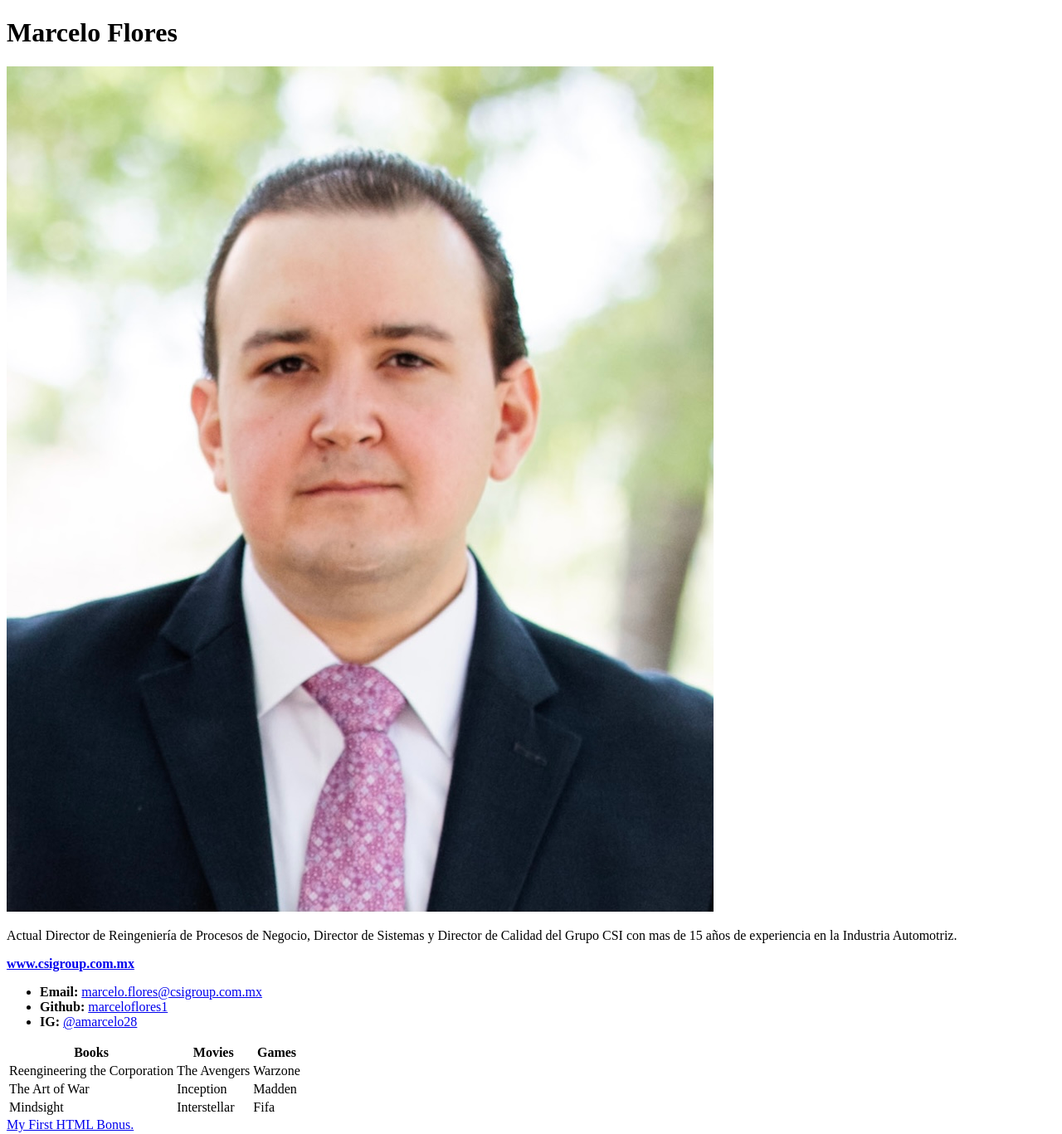
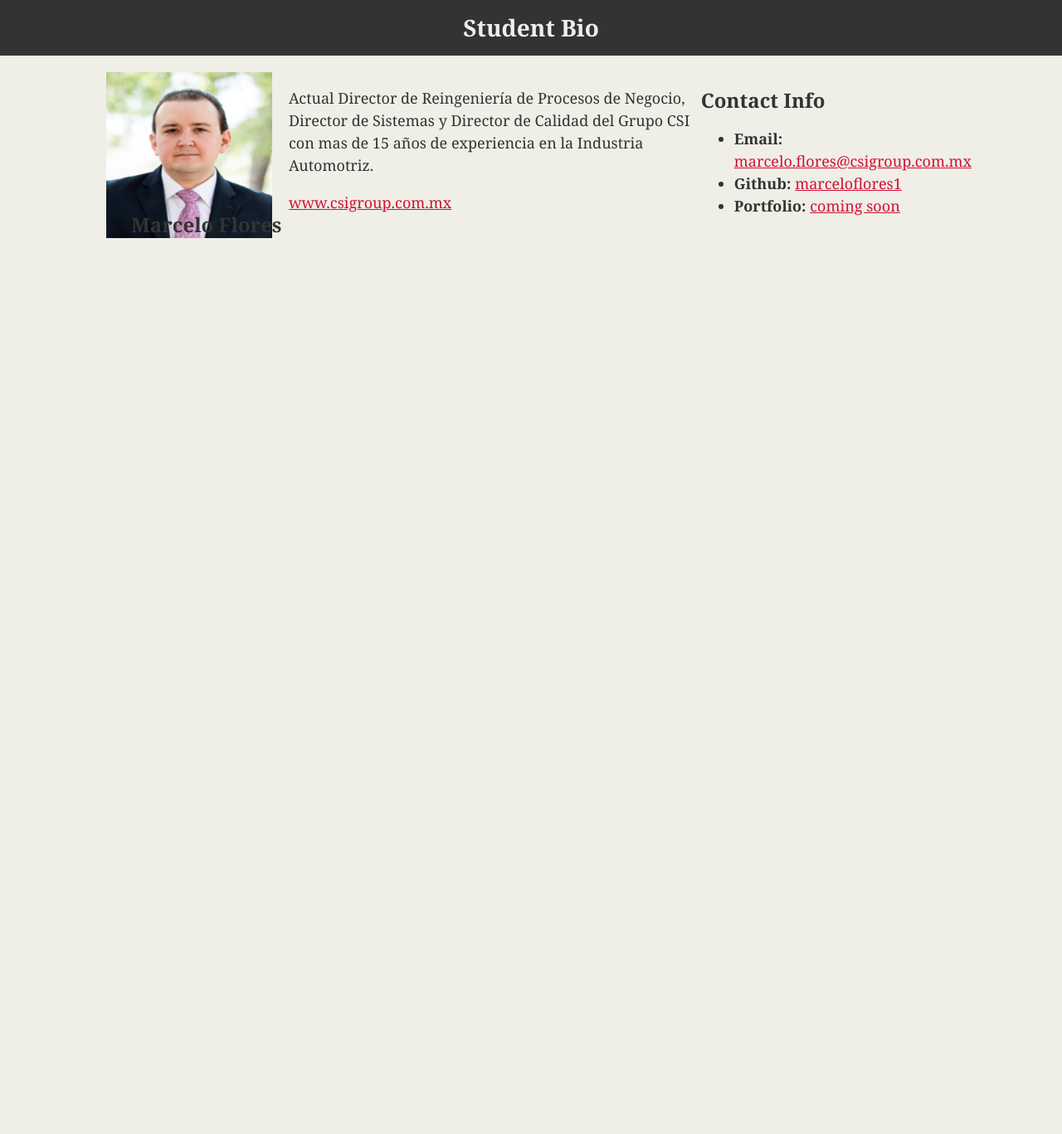
Before and after one commit to marceloflores1/marceloflores1.github.io, a plain HTML site: page index.html in a window 1280 px wide. Shown: the whole page at 83% size. After the commit the page ends 800 px from the top, so only its background shows below. Drawn offline with Linux system fonts and the light colour scheme.

Commit message:
html mod

```diff
--- a/index.html
+++ b/index.html
@@ -3,52 +3,34 @@
 <head>
   <meta charset="UTF-8">
   <title>Activity 1: Basic HTML Bio</title>
+<!-- inserting stylesheet -->
+  <link rel="stylesheet" type="text/css" href="style.css">
+
 </head>
 
-<body>
+<header>
+    <h1>Student Bio</h1>
+  </header>
 
-  <h1>Marcelo Flores</h1>
+  <main class="container">
+    <section id="main-bio">
+      <section id="figure">
+        <h2 id="bio-name">Marcelo Flores</h2>
+        <img id="bio-image" src="marcelo.jpg" alt="Marcelo Flores">
+      </section>
+      <p>Actual Director de Reingeniería de Procesos de Negocio, Director de Sistemas y Director de Calidad del Grupo CSI con mas de 15 años de experiencia en la Industria Automotriz.</p>
+      <p><a href="http://www.csigroup.com.mx">www.csigroup.com.mx</a></p>
+    </section>
 
-  <img src="marcelo.jpg" alt="Marcelo Flores">
-
-  <p>
-    Actual Director de Reingeniería de Procesos de Negocio, Director de Sistemas y Director de Calidad del Grupo CSI con mas de 15 años de experiencia en la Industria Automotriz.
-  </p>
-  <p>
-    <a href="http://www.csigroup.com.mx"><strong>www.csigroup.com.mx</strong></a>
-  </p>
-
-  <ul>
-    <li><strong>Email:</strong> <a href="#">marcelo.flores@csigroup.com.mx</a></li>
-    <li><strong>Github:</strong> <a href="#">marceloflores1</a></li>
-    <li><strong>IG:</strong> <a href="#">@amarcelo28</a></li>
-  </ul>
-
-  <table>
-    <tr>
-      <th>Books</th>
-      <th>Movies</th>
-      <th>Games</th>
-    </tr>
-    <tr>
-      <td>Reengineering the Corporation</td>
-      <td>The Avengers</td>
-      <td>Warzone</td>
-    </tr>
-    <tr>
-      <td>The Art of War</td>
-      <td>Inception</td>
-      <td>Madden</td>
-    </tr>
-    <tr>
-      <td>Mindsight</td>
-      <td>Interstellar</td>
-      <td>Fifa</td>
-    </tr>
-  </table>
-
-  <!-- Bonus link to last class page -->
-  <a href="../../../../1/Activities/04-Stu_MyFirst_HTML/Unsolved/my-first.html">My First HTML Bonus.</a>
+    <aside id="contact-info">
+      <h2>Contact Info</h2>
+      <ul>
+        <li><strong>Email:</strong> <a href="#">marcelo.flores@csigroup.com.mx</a></li>
+        <li><strong>Github:</strong> <a href="#">marceloflores1</a></li>
+        <li><strong>Portfolio:</strong> <a href="#">coming soon</a></li>
+      </ul>
+    </aside>
+  </main>
 
 </body>
 
--- /dev/null
+++ b/style.css
@@ -0,0 +1,72 @@
+/*
+ First External CSS Stylesheet
+ */
+
+/* Styling for HTML elements */
+body {
+  padding: 0;
+  margin: 0;
+  font-family: Georgia, "Times New Roman", Times, serif;
+  font-size: 18px;
+  line-height: 150%;
+  color: #333;
+  background: #efeee7;
+}
+
+header {
+  background: #333;
+}
+
+h1 {
+  padding: 20px 0;
+  margin: 0;
+  margin-bottom: 20px;
+  font-size: 28px;
+  color: #eee;
+  text-align: center;
+}
+
+h2 {
+  font-size: 24px;
+}
+
+a {
+  color: #d21034;
+}
+
+/* Selecting elements by class */
+.container {
+  width: 1024px;
+  margin: 0 auto;
+}
+
+/* Selecting elements by ID */
+#main-bio,
+#contact-info,
+#bio-image {
+  float: left;
+}
+
+#figure {
+  position: relative;
+}
+
+#bio-name {
+  position: absolute;
+  top: 150px;
+  left: 30px;
+}
+
+#main-bio {
+  width: 70%;
+}
+
+#contact-info {
+  width: 30%;
+}
+
+#bio-image {
+  width: 200px;
+  height: 200px;
+  margin-right: 20px;
+}
```
